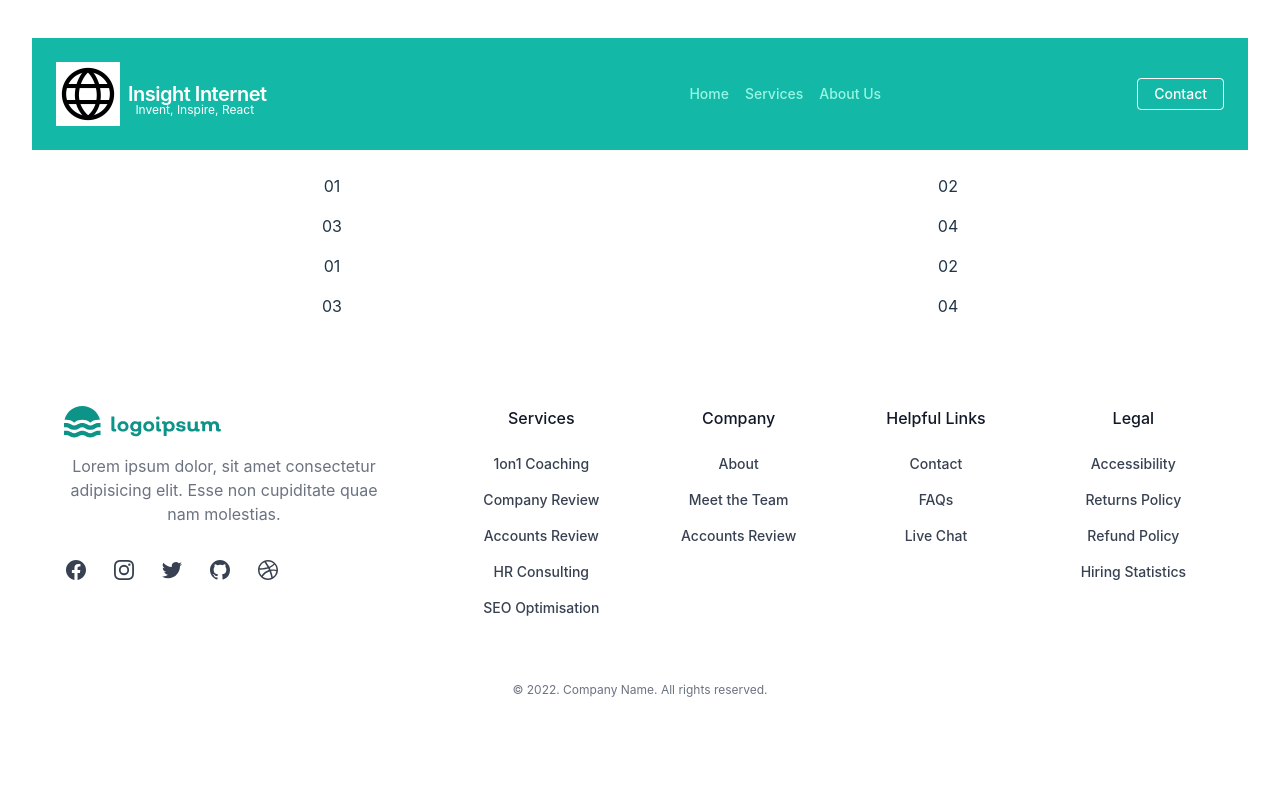
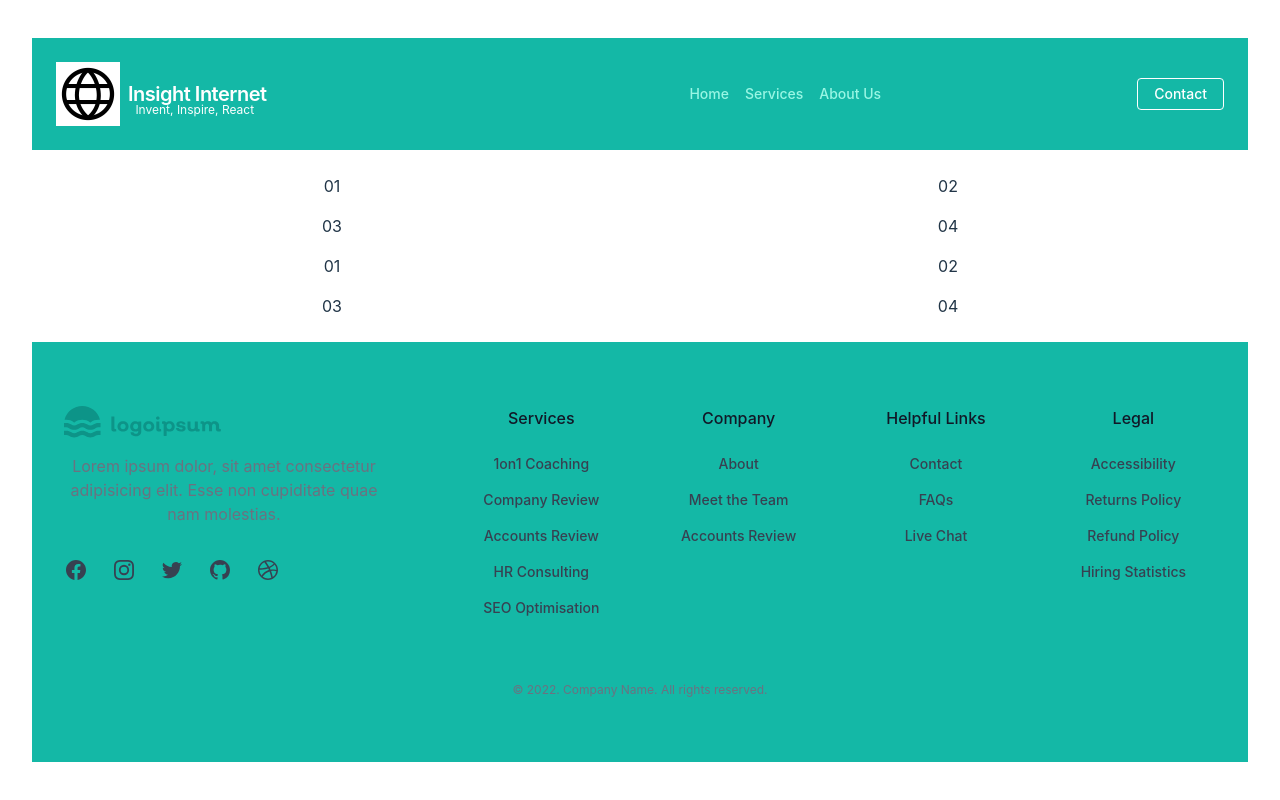
Before and after one commit to matherton/insightinternetApp, a Vue app: page / in a window 1280 px wide. Built offline with nearby package versions, Linux system fonts and the light colour scheme.

Commit message:
added matching teal background colour to footer

```diff
--- a/src/components/Footer.vue
+++ b/src/components/Footer.vue
@@ -1,5 +1,5 @@
 <template>
-  <footer class="bg-white dark:bg-gray-900">
+  <footer class="bg-teal-500 dark:bg-gray-900">
     <div
       class="mx-auto max-w-screen-xl space-y-8 px-4 py-16 sm:px-6 lg:space-y-16 lg:px-8"
     >
```
